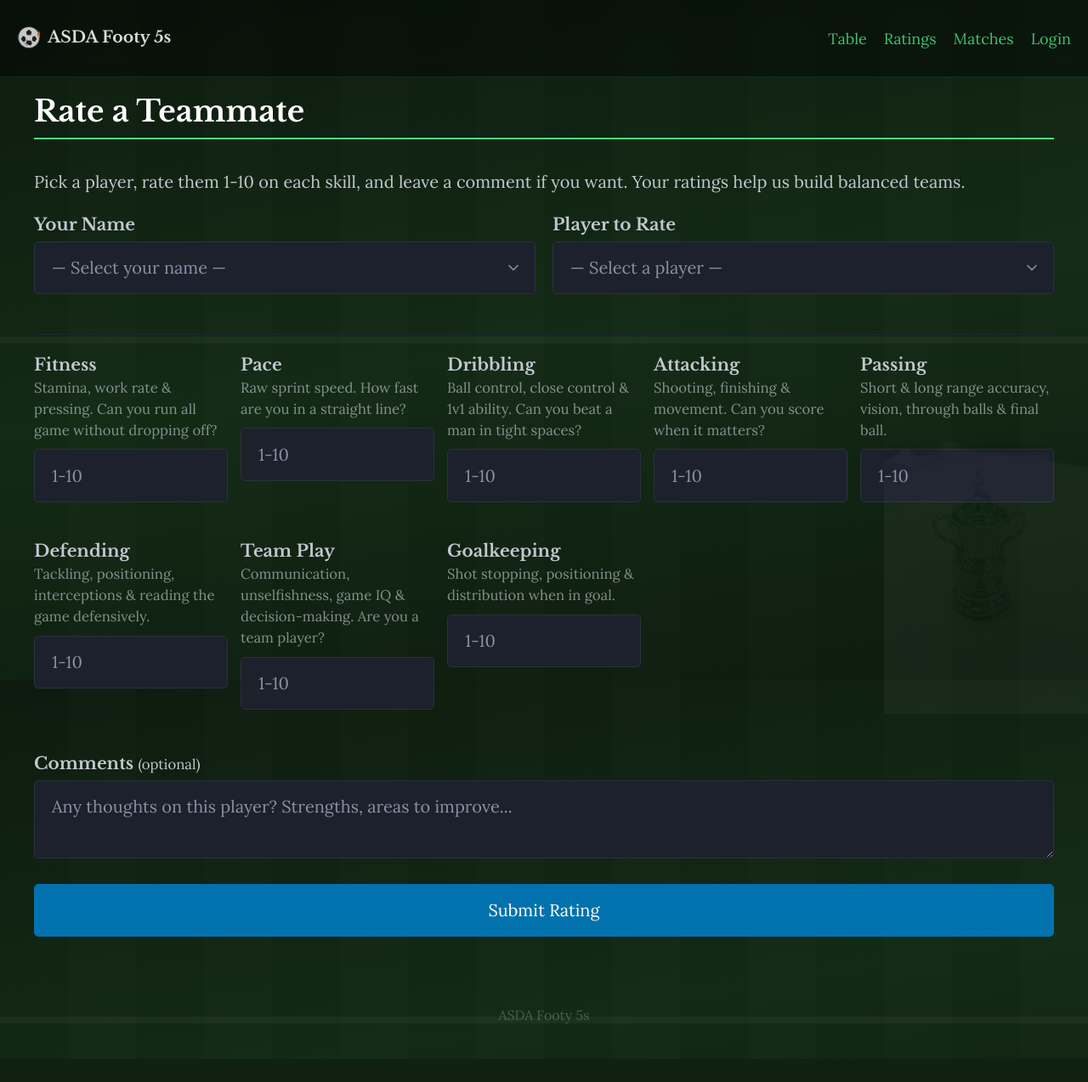
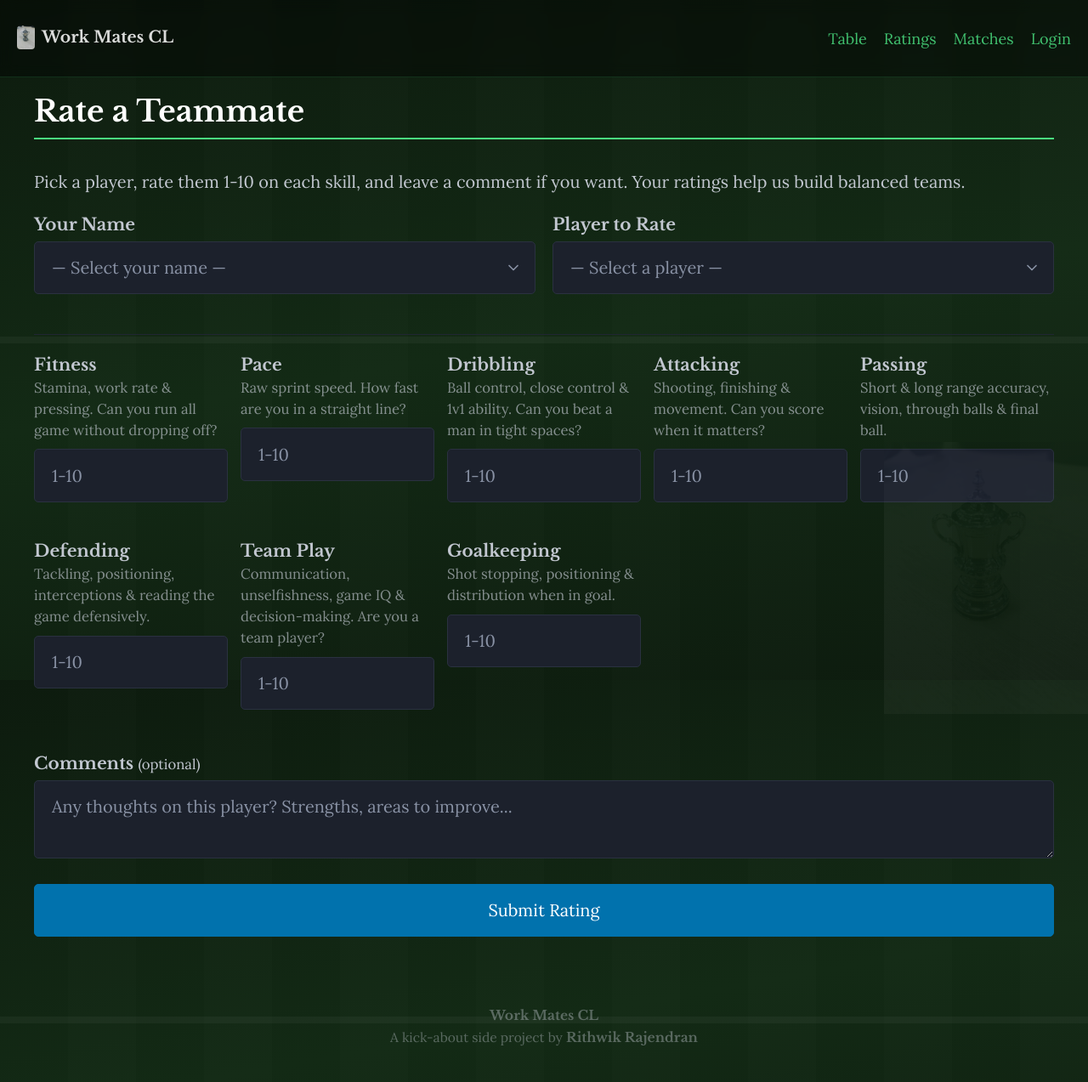
Before and after one commit to rithwikrajendran/asda-footy-5s, a FastAPI app: page /rate/public in a window 1280 px wide. Shown: the whole page at 85% size. Before the commit the page ends 1205 px from the top, so only its background shows below. Run offline with FastAPI, Linux system fonts and the light colour scheme; data that the repository does not hold is empty; some libraries are stand-ins or nearby versions.

Commit message:
Rebrand to Work Mates CL, use FA Cup trophy as favicon
- Rename app from ASDA Footy 5s to Work Mates CL everywhere
- Remove all ASDA references (no affiliation)
- Use FA Cup mini trophy as browser favicon and nav logo
- Add footer crediting Rithwik Rajendran as a passion project

```diff
--- a/app/main.py
+++ b/app/main.py
@@ -58,7 +58,7 @@ migrate_db()
 
 # ── App Setup ────────────────────────────────────────────────────────────────
 
-app = FastAPI(title="ASDA Footy 5s")
+app = FastAPI(title="Work Mates CL")
 app.add_middleware(SessionMiddleware, secret_key=SECRET_KEY)
 
 
@@ -303,7 +303,7 @@ async def ratings_page(request: Request, db: Session = Depends(get_db)):
     <html lang="en" data-theme="dark">
     <head>
         <meta charset="utf-8"><meta name="viewport" content="width=device-width,initial-scale=1">
-        <title>Ratings — ASDA Footy 5s</title>
+        <title>Ratings — Work Mates CL</title>
         <link rel="stylesheet" href="https://cdn.jsdelivr.net/npm/@picocss/pico@2/css/pico.min.css">
         <link rel="stylesheet" href="/static/style.css">
         <link href="https://fonts.googleapis.com/css2?family=Libre+Baskerville:wght@400;700&family=Lora:wght@400;500;600;700&display=swap" rel="stylesheet">
--- a/app/templates/base.html
+++ b/app/templates/base.html
@@ -3,8 +3,8 @@
 <head>
     <meta charset="UTF-8">
     <meta name="viewport" content="width=device-width, initial-scale=1.0">
-    <title>{% block title %}ASDA Footy 5s{% endblock %}</title>
-    <link rel="icon" href="/static/logo.svg" type="image/svg+xml">
+    <title>{% block title %}Work Mates CL{% endblock %}</title>
+    <link rel="icon" href="/static/images/facup_mini.jpeg" type="image/jpeg">
     <link rel="preconnect" href="https://fonts.googleapis.com">
     <link rel="preconnect" href="https://fonts.gstatic.com" crossorigin>
     <link href="https://fonts.googleapis.com/css2?family=Libre+Baskerville:wght@400;700&family=Lora:wght@400;600;700&display=swap" rel="stylesheet">
@@ -16,8 +16,8 @@
     <nav class="container-fluid">
         <ul>
             <li><a href="/" style="text-decoration:none;display:flex;align-items:center;gap:8px">
-                <img src="/static/logo.svg" alt="logo" style="height:28px">
-                <strong>ASDA Footy 5s</strong>
+                <img src="/static/images/facup_mini.jpeg" alt="logo" style="height:28px;border-radius:4px">
+                <strong>Work Mates CL</strong>
             </a></li>
         </ul>
         <ul>
@@ -40,8 +40,9 @@
     <main class="container">
         {% block content %}{% endblock %}
     </main>
-    <footer class="container" style="text-align:center;opacity:0.3;padding:2rem 0;font-size:0.8em">
-        ASDA Footy 5s
+    <footer class="container" style="text-align:center;opacity:0.4;padding:2rem 0;font-size:0.78em;line-height:1.6">
+        <div><strong>Work Mates CL</strong></div>
+        <div>A kick-about side project by <strong>Rithwik Rajendran</strong></div>
     </footer>
 </body>
 </html>
--- a/app/templates/rate_public.html
+++ b/app/templates/rate_public.html
@@ -1,5 +1,5 @@
 {% extends "base.html" %}
-{% block title %}Rate a Player — ASDA Footy 5s{% endblock %}
+{% block title %}Rate a Player — Work Mates CL{% endblock %}
 {% block content %}
 <h2>Rate a Teammate</h2>
 <p>Pick a player, rate them 1-10 on each skill, and leave a comment if you want. Your ratings help us build balanced teams.</p>
```
